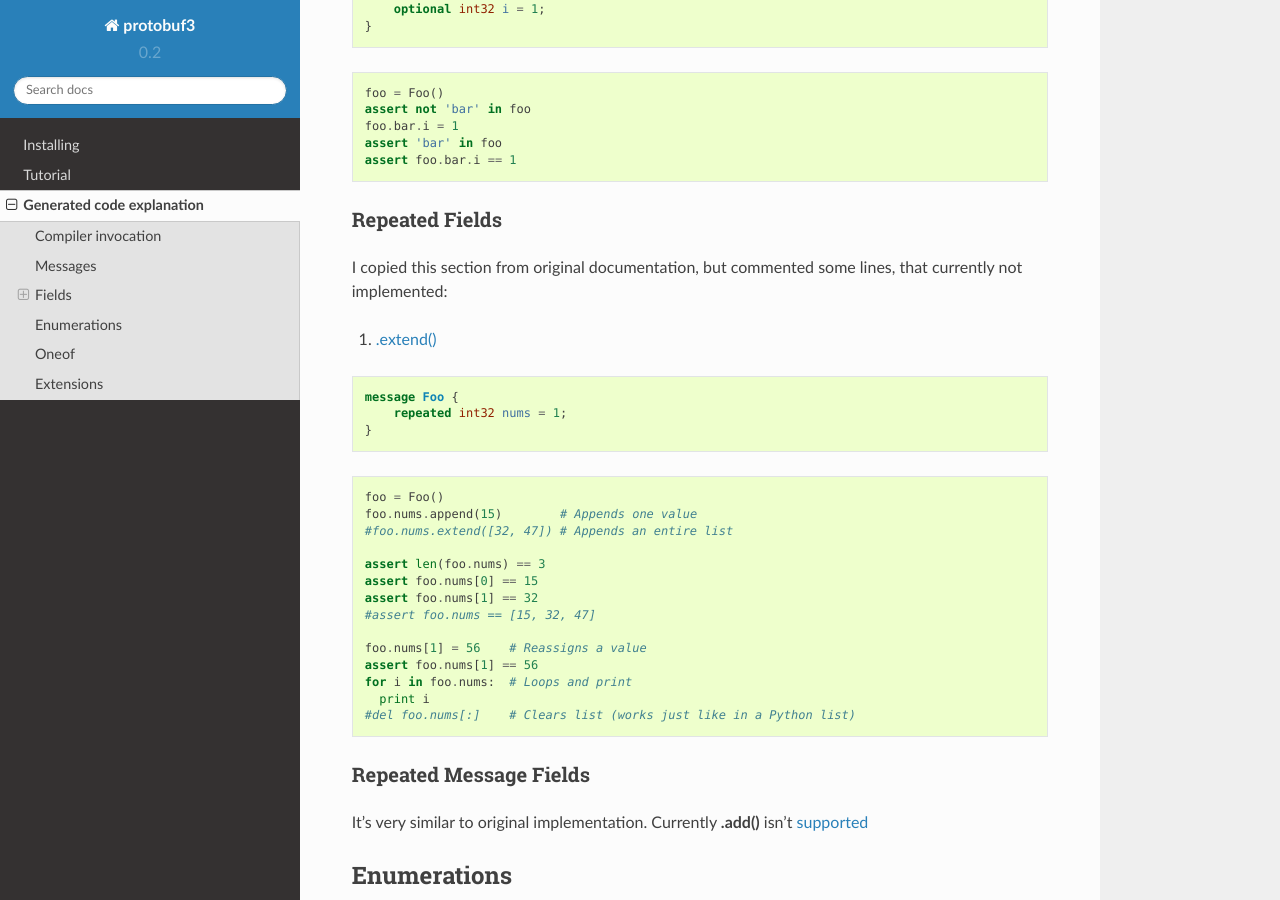
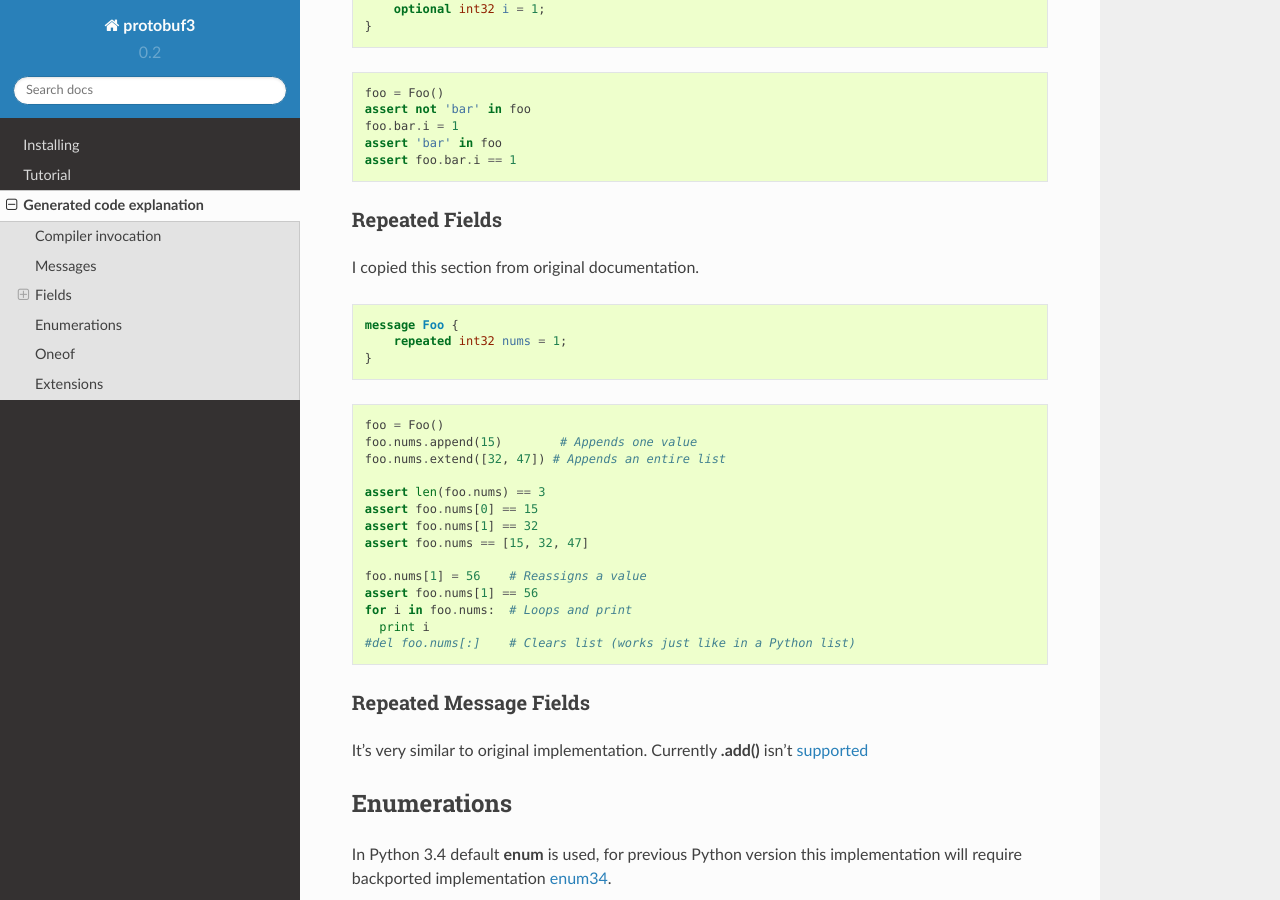
Before and after one commit to Pr0Ger/protobuf3, a Sphinx documentation site: the page built from docs/generated_code.rst, in a window 1280 px wide and 900 px high, scrolled down 1315 px. Built offline with Sphinx 7.4.7 and the Read the Docs theme 2.0.0, drawn with Linux system fonts in a browser that asks for light colours.

Commit message:
Added .extend() method for repeated fields. #PB3-27 Fixed

```diff
--- a/docs/generated_code.rst
+++ b/docs/generated_code.rst
@@ -74,9 +74,7 @@
 Repeated Fields
 ~~~~~~~~~~~~~~~
 
-I copied this section from original documentation, but commented some lines, that currently not implemented:
-
-#. `.extend() <http://youtrack.pr0ger.org/issue/PB3-27>`_
+I copied this section from original documentation.
 
 .. code-block:: protobuf
 
@@ -88,12 +86,12 @@
 
     foo = Foo()
     foo.nums.append(15)        # Appends one value
-    #foo.nums.extend([32, 47]) # Appends an entire list
+    foo.nums.extend([32, 47]) # Appends an entire list
 
     assert len(foo.nums) == 3
     assert foo.nums[0] == 15
     assert foo.nums[1] == 32
-    #assert foo.nums == [15, 32, 47]
+    assert foo.nums == [15, 32, 47]
 
     foo.nums[1] = 56    # Reassigns a value
     assert foo.nums[1] == 56
```
Also changed, not shown: 2 other files.
